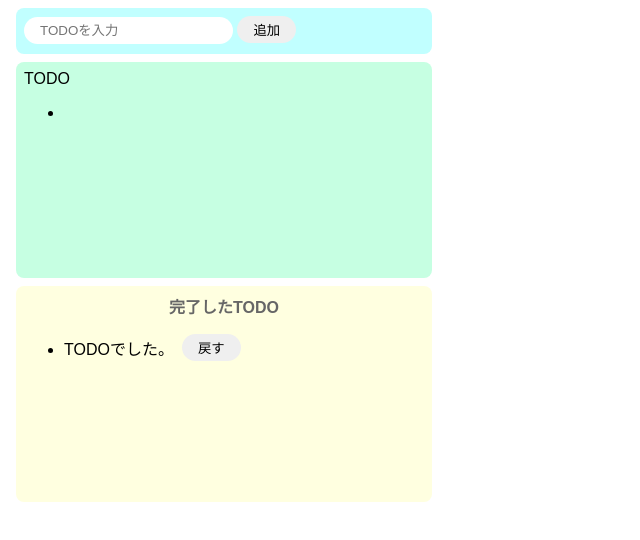
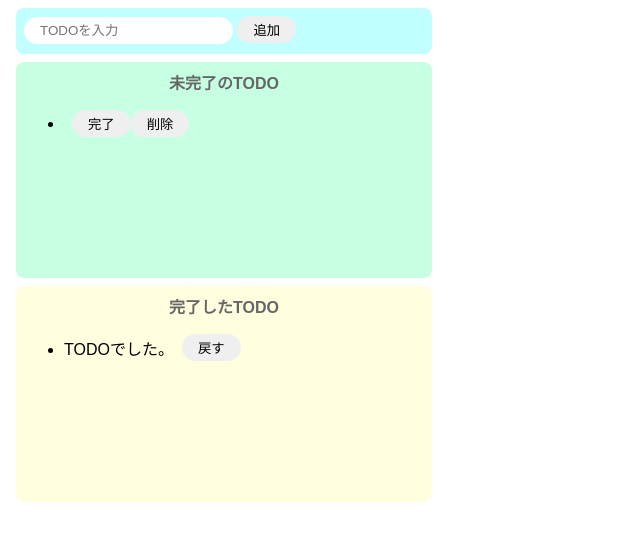
Before and after one commit to daisuke-harada/js-TODO, a website built with Parcel: page index.html in a window 1280 px wide. Both pictures are taken after a click on the button "追加". Shown: the whole page, without its empty margins (0-640 px from the left). Built offline with nearby package versions, Linux system fonts and the light colour scheme.

Commit message:
[add]ボタンの機能を実装

```diff
--- a/index.html
+++ b/index.html
@@ -7,11 +7,11 @@
 
   <body>
     <div class="input-area">
-      <input id= "add-text" placeholder="TODOを入力" />
+      <input id="add-text" placeholder="TODOを入力" />
       <button id="add-button">追加</button>
     </div>
     <div class="incomplete-area">
-      <p　class="title">TODO</p>
+      <p class="title">未完了のTODO</p>
       <ul id="incomplete-list"></ul>
     </div>
     <div class="complete-area">
--- a/src/index.js
+++ b/src/index.js
@@ -13,8 +13,24 @@ const onClickAdd = () => {
   const li = document.createElement("li");
   li.innerText = inputText;
 
+  // button（完了）タグ作成
+  const completeButton = document.createElement("button");
+  completeButton.innerText = "完了";
+  completeButton.addEventListener("click", () => {
+    alert("完了");
+  });
+
+  // button（削除）タグ作成
+  const deleteButton = document.createElement("button");
+  deleteButton.innerText = "削除";
+  deleteButton.addEventListener("click", () => {
+    alert("削除");
+  });
+
   // divタグの子要素に各要素を設定
   div.appendChild(li);
+  div.appendChild(completeButton);
+  div.appendChild(deleteButton);
 
   // 未完了リストに追加
   document.getElementById("incomplete-list").appendChild(div);
```
